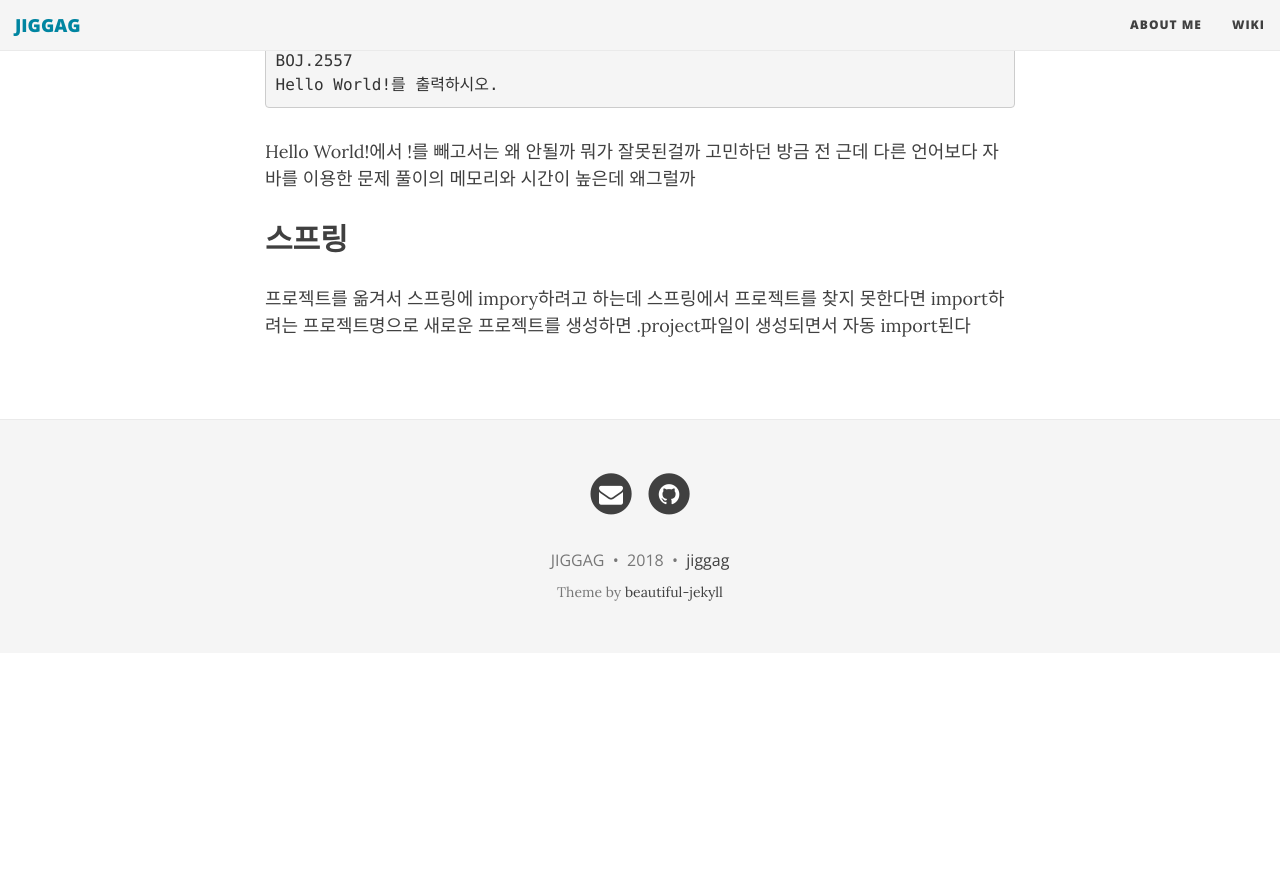
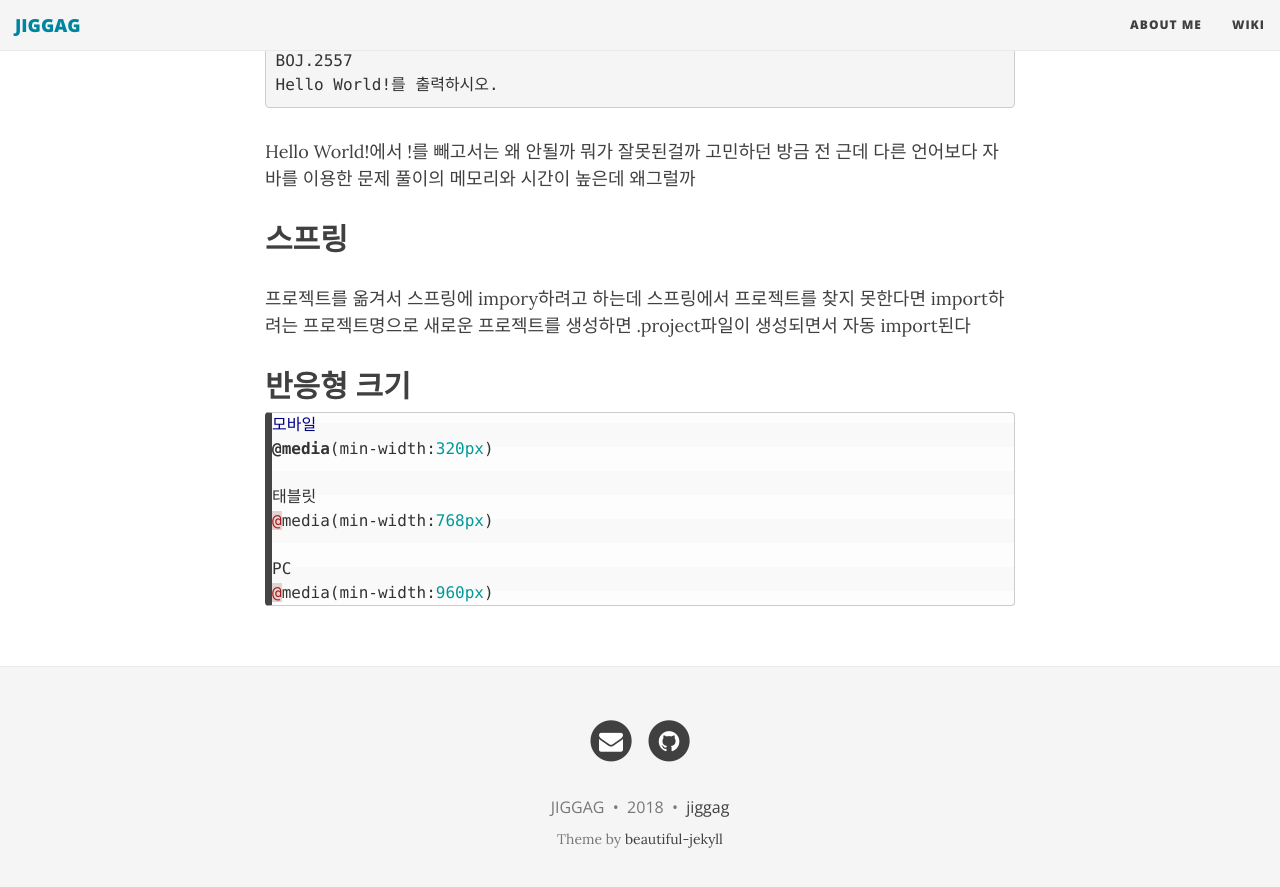
Before and after one commit to jiggag/jiggag.github.io, a Jekyll site: the page built from wiki.md, in a window 1280 px wide and 900 px high, scrolled down 1970 px. Shown: the top 887 px of the window. Built offline with Jekyll 4.4.1, drawn with Linux system fonts in a browser that asks for light colours; nearby versions of some CDN libraries; before the commit the page ends 2623 px from its top, so only the background shows below that.

Commit message:
Update wiki.md

````diff
--- a/wiki.md
+++ b/wiki.md
@@ -80,3 +80,15 @@ Hello World!에서 !를 빼고서는 왜 안될까 뭐가 잘못된걸까 고민
 ## 스프링
 프로젝트를 옮겨서 스프링에 impory하려고 하는데 스프링에서 프로젝트를 찾지 못한다면
 import하려는 프로젝트명으로 새로운 프로젝트를 생성하면 .project파일이  생성되면서 자동 import된다
+
+## 반응형 크기
+```css
+모바일
+@media(min-width:320px)
+
+태블릿
+@media(min-width:768px)
+
+PC
+@media(min-width:960px)
+```
````
